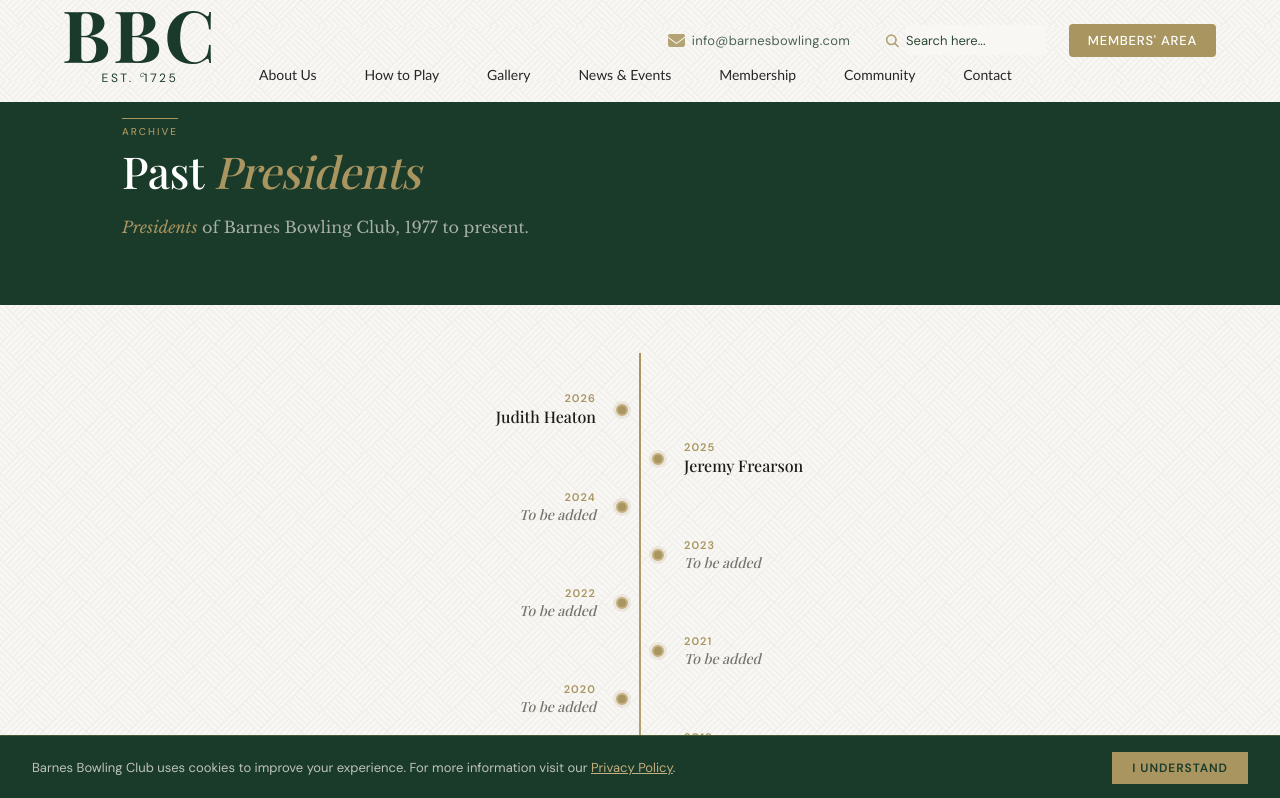
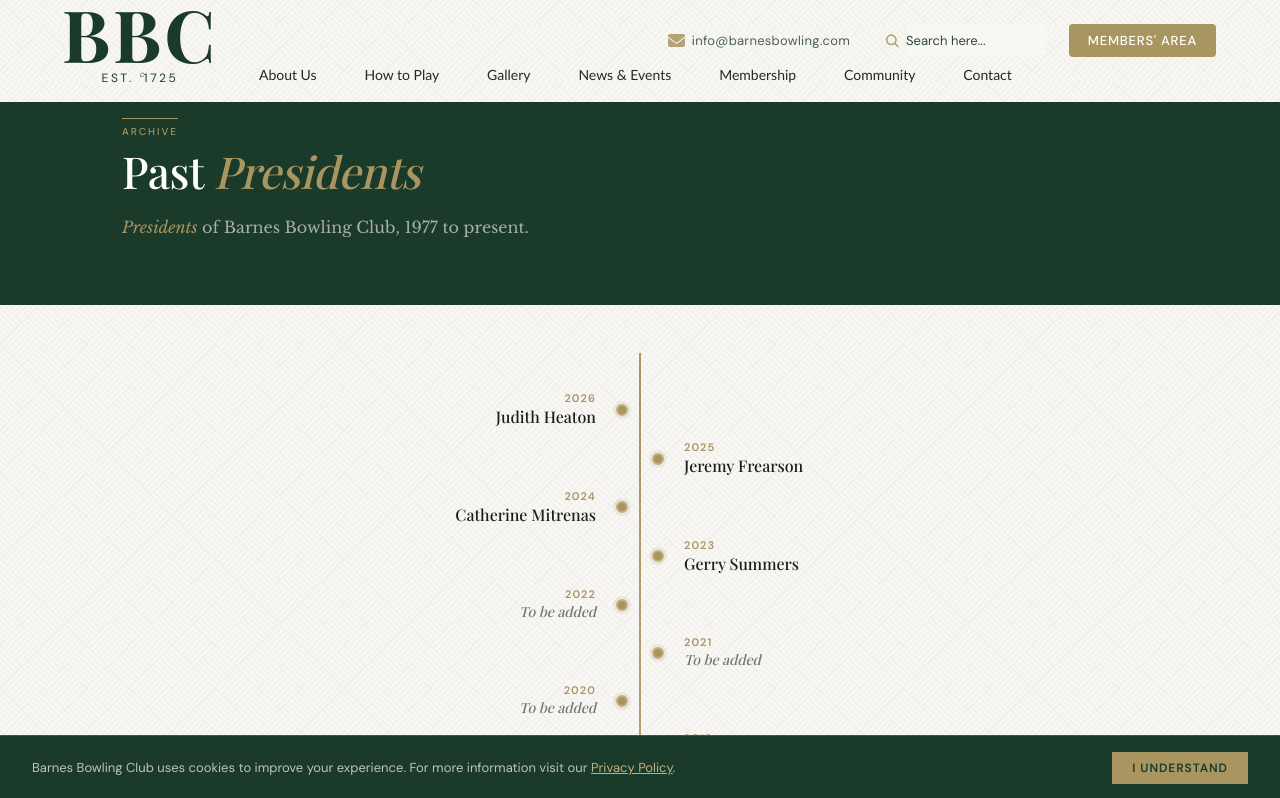
Before and after one commit to BarnesBowling/barnes-bowling-club, a Next.js app: page /members/archive/presidents in a window 1280 px wide. Shown: the top 798 px of the page. Built offline with nearby package versions, Linux system fonts and the light colour scheme.

Commit message:
Clean repository for GitHub upload

```diff
--- a/data/archive-roles.ts
+++ b/data/archive-roles.ts
@@ -8,8 +8,8 @@ export type RoleEntry = { year: number; name: string };
 export const pastPresidents: RoleEntry[] = [
   { year: 2026, name: 'Judith Heaton' },
   { year: 2025, name: 'Jeremy Frearson' },
-  { year: 2024, name: 'TBD' },
-  { year: 2023, name: 'TBD' },
+  { year: 2024, name: 'Catherine Mitrenas' },
+  { year: 2023, name: 'Gerry Summers' },
   { year: 2022, name: 'TBD' },
   { year: 2021, name: 'TBD' },
   { year: 2020, name: 'TBD' },
```
Also changed, not shown: 1 other file (tests, documents, lock files or other folders).
